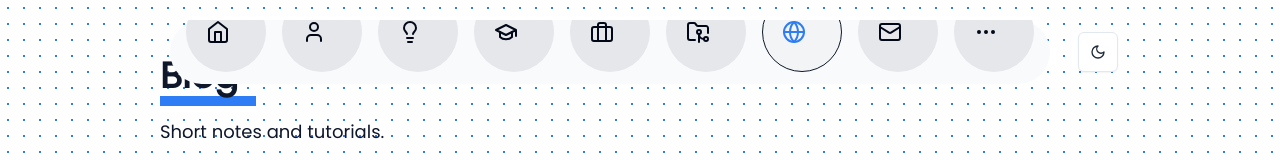
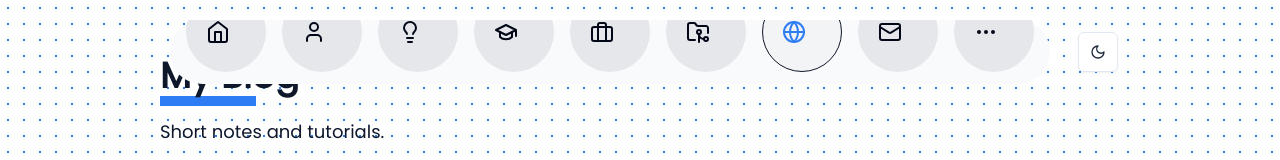
Before and after one commit to mokone-september/Portfolio, a Next.js app: page /blog in a window 1280 px wide. Shown: the top 160 px of the page. Built offline with nearby package versions, Linux system fonts and the light colour scheme.

Commit message:
feat: update blog heading to enhance personalization

```diff
--- a/src/app/blog/page.tsx
+++ b/src/app/blog/page.tsx
@@ -12,7 +12,7 @@ export default async function BlogPage() {
   return (
     <div className="h-full w-full relative flex flex-col items-start gap-5 overflow-hidden">
       <div className="flex flex-col gap-3">
-        <Heading>Blog</Heading>
+        <Heading>My Blog</Heading>
         <FramerWrapper y={0} x={200}>
           <p className="font-poppins text-lg w-full text-primary max-sm:text-base">
             Short notes and tutorials.
```
